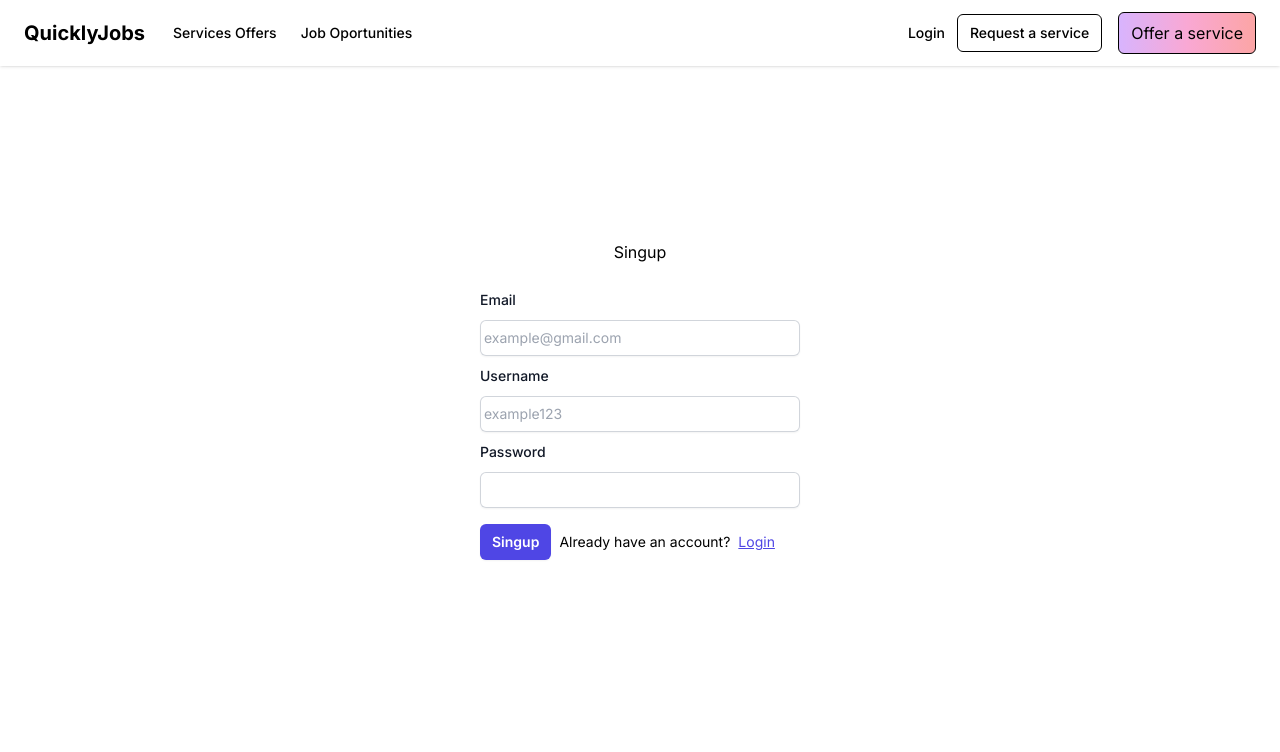
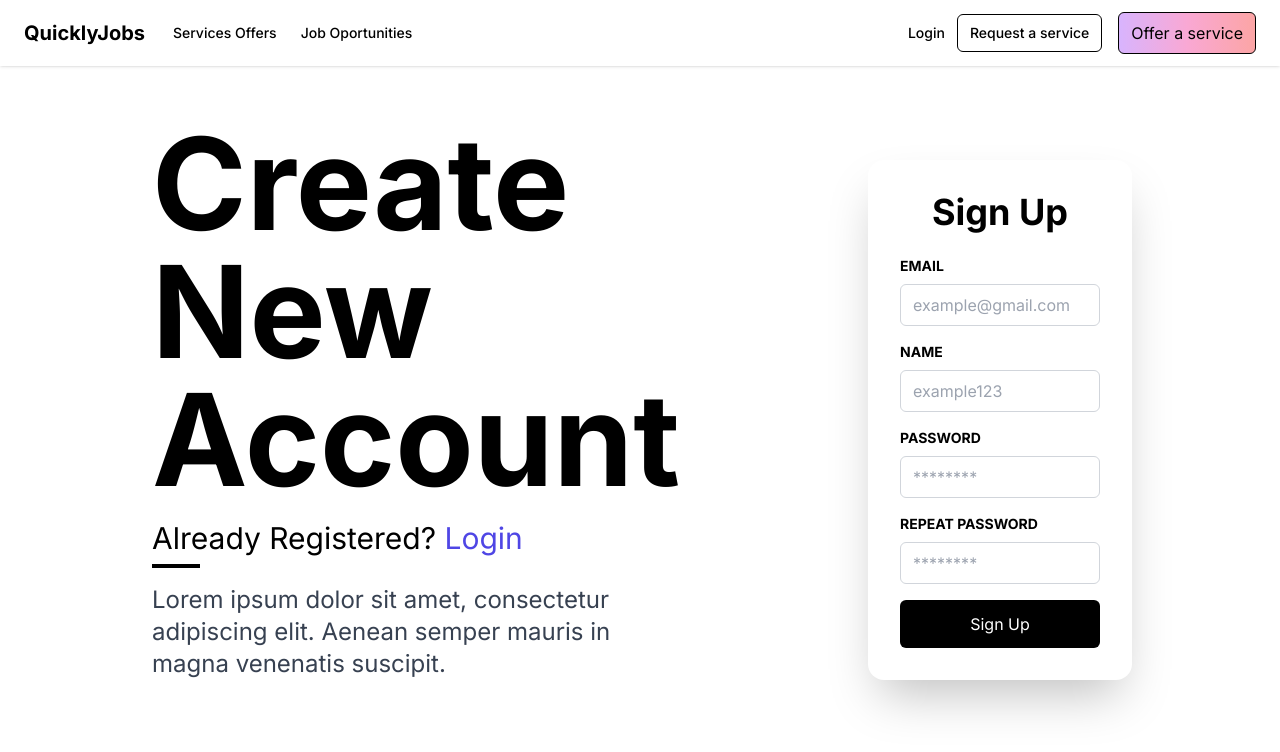
Before and after one commit to ramicorrea21/QuicklyJobs-Front, a Next.js app: page /singup in a window 1280 px wide. Shown: the top 752 px of the page. Built offline with nearby package versions, Linux system fonts and the light colour scheme.

Commit message:
login and singup forms

```diff
--- a/src/app/layout.tsx
+++ b/src/app/layout.tsx
@@ -4,7 +4,8 @@ import "./globals.css";
 import Navbar from "./components/navbar";
 import { AuthProvider } from "./context/authContext";
 
-const inter = Inter({ subsets: ["latin"] });
+const inter = Inter(
+{ subsets: ["latin"] });
 
 export const metadata: Metadata = {
   title: "Create Next App",
--- a/src/app/login/page.tsx
+++ b/src/app/login/page.tsx
@@ -27,60 +27,55 @@ export default function Login() {
   };
 
   return (
-    <div className="flex flex-col h-screen items-center justify-center">
-      <h1>Login Page</h1>
-      <form className="mt-6" onSubmit={handleSubmit(onSubmit)}>
+    <div className="flex flex-col lg:flex-row min-h-screen">
+    <div className="w-full lg:w-1/2 flex flex-col justify-center items-center px-4 sm:px-10 text-center lg:items-start lg:text-left mt-28 lg:mt-0 lg:ml-28">
+      <h1 className="text-4xl lg:text-7xl xl:text-9xl font-bold mb-10">Log In to your account</h1>
+      <p className="mb-2 text-xl lg:text-3xl">Don't have an account? <Link href="/singup" className="text-indigo-600 hover:underline">Singup</Link></p>
+      <div className="w-12 h-1 bg-black mb-4 hidden md:block"></div>
+      <p className="text-sm sm:text-xl lg:text-2xl text-gray-700">Lorem ipsum dolor sit amet, consectetur adipiscing elit. Aenean semper mauris in magna venenatis suscipit.</p>
+    </div>
+    {/* Sección del formulario */}
+    <div className="w-full lg:w-1/2 flex items-center justify-center p-4 mt-10">
+        <div className="w-full sm:w-3/4 lg:w-1/2 bg-white rounded-2xl shadow-2xl p-6 sm:p-8">
+        <h2 className="text-4xl font-bold mb-6 text-center">Log In</h2>
+        <form onSubmit={handleSubmit(onSubmit)}>
+          <div className="space-y-4">
           {error && (
           <p className="block text-sm font-medium leaging-6 text-red-500">
-            Incorrect email or password
+            Incorrect Email or Password
           </p>
             )}
-        <label
-          htmlFor="user_email"
-          className="block text-sm font-medium leading-6 text-gray-900"
-        >
-          Email
+            <div>
+              <label htmlFor="user_email" className="block text-sm font-bold mb-2">
+                EMAIL
                 </label>
-        <div className=" sm:w-80 flex rounded-md shadow-sm ring-1 ring-inset ring-gray-300 focus-within:ring-2 focus-within:ring-inset focus-within:ring-indigo-600 sm:max-w-md">
               <input
-            type="text"
+              type="email"
               id="user_email"
-            autoComplete="user_email"
-            className="block flex-1 border-0 bg-transparent py-1.5 pl-1 text-gray-900 placeholder:text-gray-400 focus:ring-0 sm:text-sm sm:leading-6"
+              autoComplete="email"
               placeholder="example@gmail.com"
               {...register("user_email")}
-          />
+               className="w-full px-3 py-2 border border-gray-300 rounded-md"/>
             </div>
-        <label
-          htmlFor="password"
-          className="block text-sm font-medium leading-6 text-gray-900"
-        >
-          Password
+
+            <div>
+              <label htmlFor="password" className="block text-sm font-bold mb-2">
+                PASSWORD
                 </label>
-        <div className=" sm:w-80 flex rounded-md shadow-sm ring-1 ring-inset ring-gray-300 focus-within:ring-2 focus-within:ring-inset focus-within:ring-indigo-600 sm:max-w-md">
               <input
                type="password"
                id="password"
-            autoComplete="off"
-            className="block flex-1 border-0 bg-transparent py-1.5 pl-1 text-gray-900 placeholder:text-gray-400 focus:ring-0 sm:text-sm sm:leading-6"
+               placeholder="********"
                {...register("password")}
-          />
+               className="w-full px-3 py-2 border border-gray-300 rounded-md"/>
             </div>
-        <div className="flex max-[300px]:flex-col flex-row">
-          <button
-            type="submit"
-            className="mt-2 rounded-md bg-indigo-600 px-3 py-2 text-sm font-semibold text-white shadow-sm hover:bg-indigo-500 focus-visible:outline focus-visible:outline-2 focus-visible:outline-offset-2 focus-visible:outline-indigo-600"
-          >
-            Login
-          </button>
-          <h3 className="mt-4 mx-2 text-sm">Don't have an account?</h3>
-          <Link href="/singup">
-            <h3 className="mt-4 text-sm text-purple-600 underline max-[300px]:text-center">
-              Singup
-            </h3>
-          </Link>
+            <div>
+              <button type="submit" className="w-full bg-black text-white py-3 rounded-md hover:bg-opacity-90">Log In</button>
+            </div>
           </div>
         </form>
       </div>
+    </div>
+  </div>
   );
 }
--- a/src/app/singup/page.tsx
+++ b/src/app/singup/page.tsx
@@ -11,6 +11,7 @@ export type Inputs = {
   user_email: string;
   user_handle: string;
   password: string;
+  confirm_password: string
 };
 
 export default function Singup() {
@@ -29,93 +30,96 @@ export default function Singup() {
 
   const onSubmit: SubmitHandler<Inputs> = async (data) => {
     let status = await Register(data)
-    if(status == 201){
+    if (status == 201) {
       router.push('/login')
-    }else{
+    } else {
       setError(true)
     }
   };
 
   return (
-    <div className="flex flex-col h-screen items-center justify-center">
-      <h1>Singup</h1>
-      <form className="mt-6 space-y-2" onSubmit={handleSubmit(onSubmit)}>
+    <div className="flex flex-col lg:flex-row min-h-screen">
+    <div className="w-full lg:w-1/2 flex flex-col justify-center items-center px-4 sm:px-10 text-center lg:items-start lg:text-left mt-28 lg:mt-0 lg:ml-28">
+      <h1 className="text-4xl lg:text-7xl xl:text-9xl font-bold mb-4">Create New Account</h1>
+      <p className="mb-2 text-xl lg:text-3xl">Already Registered? <Link href="/login" className="text-indigo-600 hover:underline">Login</Link></p>
+      <div className="w-12 h-1 bg-black mb-4 hidden md:block"></div>
+      <p className="text-sm sm:text-xl lg:text-2xl text-gray-700">Lorem ipsum dolor sit amet, consectetur adipiscing elit. Aenean semper mauris in magna venenatis suscipit.</p>
+    </div>
+    {/* Sección del formulario */}
+    <div className="w-full lg:w-1/2 flex items-center justify-center p-4 mt-10">
+        <div className="w-full sm:w-3/4 lg:w-1/2 bg-white rounded-2xl shadow-2xl p-6 sm:p-8">
+        <h2 className="text-4xl font-bold mb-6 text-center">Sign Up</h2>
+        <form onSubmit={handleSubmit(onSubmit)}>
+          <div className="space-y-4">
           {error && (
           <p className="block text-sm font-medium leaging-6 text-red-500">
             Username or email is already in use
           </p>
             )}
-        <label
-          htmlFor="user_email"
-          className="block text-sm font-medium leading-6 text-gray-900"
-        >
-          Email
+            <div>
+              <label htmlFor="user_email" className="block text-sm font-bold mb-2">
+                EMAIL
                    <p className="block text-sm font-medium leaging-6 text-red-500">
                           {errors.user_email?.message}
                     </p>
                 </label>
-        <div className=" sm:w-80 flex rounded-md shadow-sm ring-1 ring-inset ring-gray-300 focus-within:ring-2 focus-within:ring-inset focus-within:ring-indigo-600 sm:max-w-md">
               <input
-            type="text"
+              type="email"
               id="user_email"
               autoComplete="email"
-            className="block flex-1 border-0 bg-transparent py-1.5 pl-1 text-gray-900 placeholder:text-gray-400 focus:ring-0 sm:text-sm sm:leading-6"
               placeholder="example@gmail.com"
               {...register("user_email")}
-          />
+               className="w-full px-3 py-2 border border-gray-300 rounded-md"/>
             </div>
-        <label
-          htmlFor="user_handle"
-          className="block text-sm font-medium leading-6 text-gray-900"
-        >
-          Username
+            <div>
+              <label htmlFor="user_handle" className="block text-sm font-bold mb-2">
+                  NAME
                   <p className="block text-sm font-medium leaging-6 text-red-500">
                        {errors.user_handle?.message}
                   </p>
                 </label>
-        <div className=" sm:w-80 flex rounded-md shadow-sm ring-1 ring-inset ring-gray-300 focus-within:ring-2 focus-within:ring-inset focus-within:ring-indigo-600 sm:max-w-md">
               <input
               type="text"
               id="user_handle"
               autoComplete="user_handle"
-            className="block flex-1 border-0 bg-transparent py-1.5 pl-1 text-gray-900 placeholder:text-gray-400 focus:ring-0 sm:text-sm sm:leading-6"
               placeholder="example123"
               {...register("user_handle")}
-          />
+               className="w-full px-3 py-2 border border-gray-300 rounded-md"/>
             </div>
-        <label
-          htmlFor="password"
-          className="block text-sm font-medium leading-6 text-gray-900"
-        >
-          Password
+            <div>
+              <label htmlFor="password" className="block text-sm font-bold mb-2">
+                PASSWORD
                 <p className="block text-sm font-medium leaging-6 text-red-500">
                      {errors.password?.message}
                   </p>
                 </label>
-        <div className=" sm:w-80 flex rounded-md shadow-sm ring-1 ring-inset ring-gray-300 focus-within:ring-2 focus-within:ring-inset focus-within:ring-indigo-600 sm:max-w-md">
               <input
                type="password"
                id="password"
-            autoComplete="off"
-            className="block flex-1 border-0 bg-transparent py-1.5 pl-1 text-gray-900 placeholder:text-gray-400 focus:ring-0 sm:text-sm sm:leading-6"
+               placeholder="********"
                {...register("password")}
-          />
+               className="w-full px-3 py-2 border border-gray-300 rounded-md"/>
             </div>
-        <div className="flex max-[300px]:flex-col flex-row">
-          <button
-            type="submit"
-            className="mt-2 rounded-md bg-indigo-600 px-3 py-2 text-sm font-semibold text-white shadow-sm hover:bg-indigo-500 focus-visible:outline focus-visible:outline-2 focus-visible:outline-offset-2 focus-visible:outline-indigo-600"
-          >
-            Singup
-          </button>
-          <h3 className="mt-4 mx-2 text-sm">Already have an account?</h3>
-          <Link href="/login">
-            <h3 className="mt-4 text-sm text-indigo-600 underline max-[300px]:text-center">
-              Login
-            </h3>
-          </Link>
+            <div>
+              <label htmlFor="confirm_password" className="block text-sm font-bold mb-2">
+                REPEAT PASSWORD
+                <p className="block text-sm font-medium leaging-6 text-red-500">
+                     {errors.confirm_password?.message}
+                  </p>
+                </label>
+              <input type="password"
+               id="repeat-password"
+               placeholder="********"
+               {...register("confirm_password")}
+               className="w-full px-3 py-2 border border-gray-300 rounded-md"/>
+            </div>
+            <div>
+              <button type="submit" className="w-full bg-black text-white py-3 rounded-md hover:bg-opacity-90">Sign Up</button>
+            </div>
           </div>
         </form>
       </div>
+    </div>
+  </div>
   );
 }
--- a/src/app/validations/userSchema.ts
+++ b/src/app/validations/userSchema.ts
@@ -7,6 +7,9 @@ export const userSchema = z.object({
     password: z.string().min(6, {
         message : "Password must be at least 6 characters long"
     }),
+    confirm_password: z.string().min(6, {
+        message : "Password must be at least 6 characters long"
+    }),
     user_handle: z.string().min(5,{
         message: "Username must have min 5 characters"
     }).max(20,{
```
Lines whose indentation alone changed are shown as unchanged.
